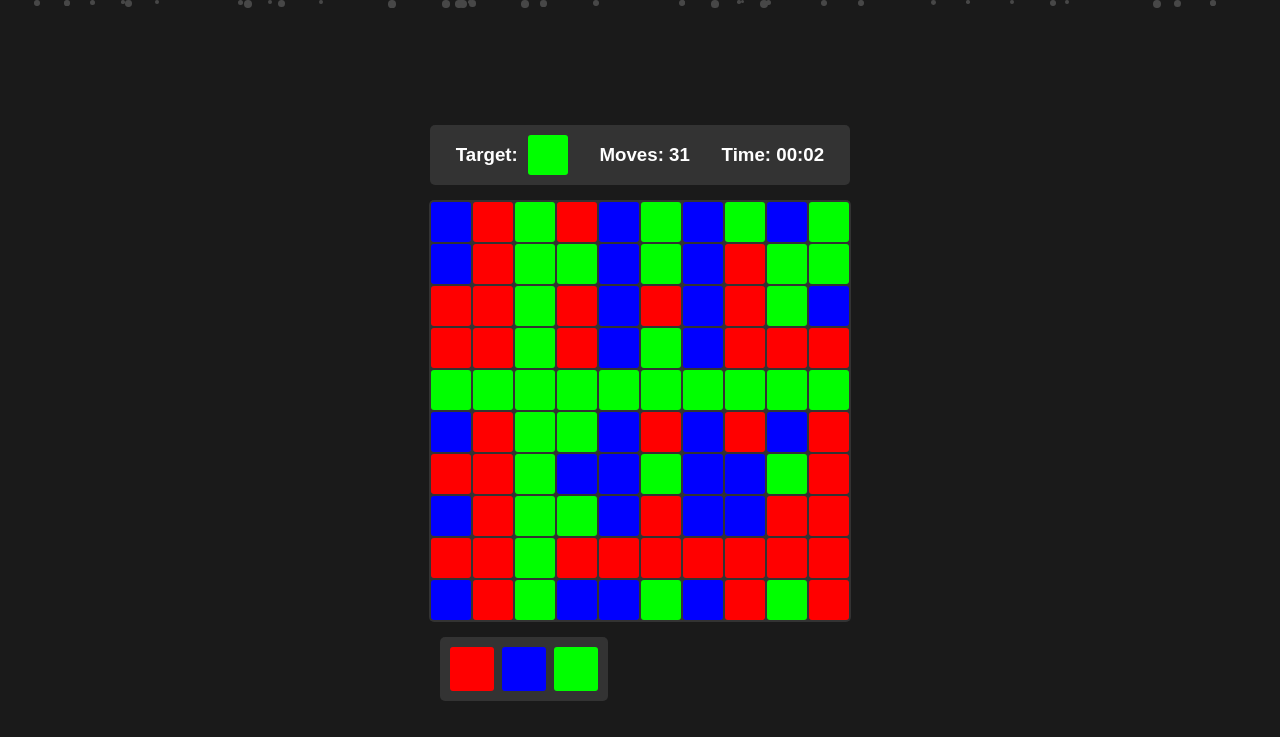
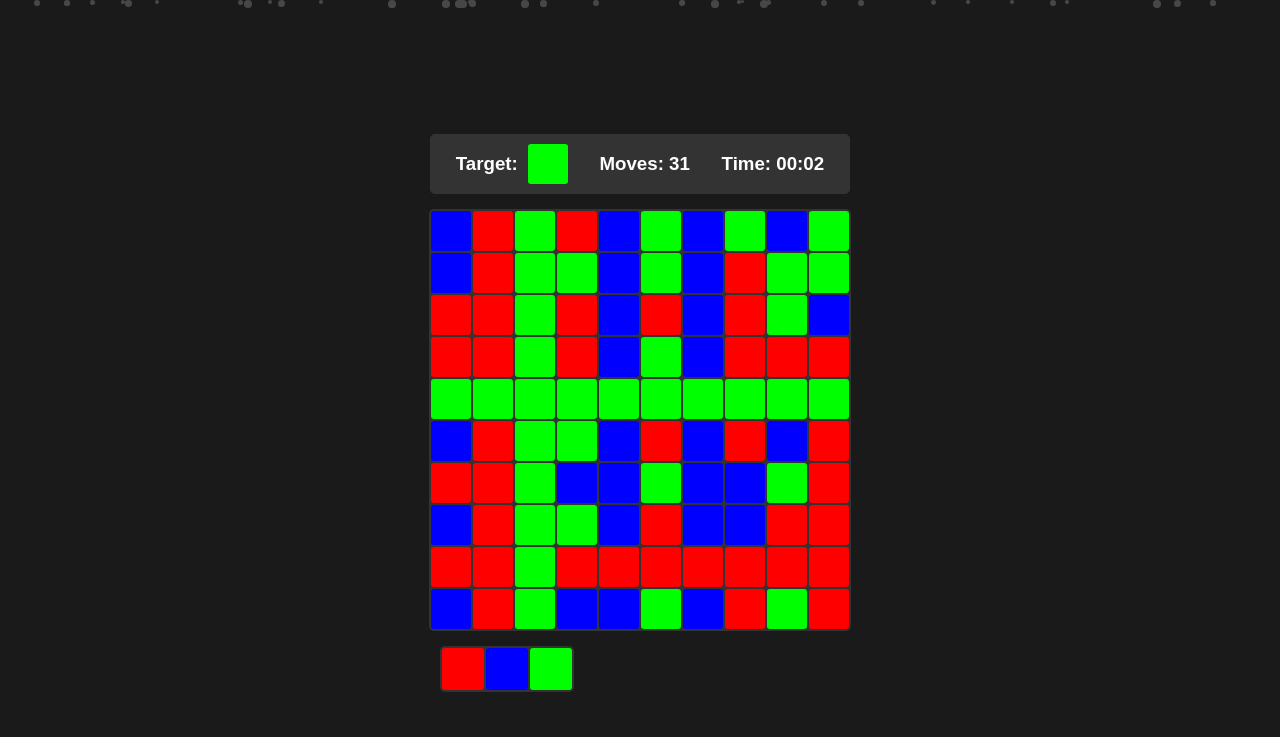
Before and after one commit to ronmurphy/colorFlood, a plain HTML site: page index.html in a window 1280 px wide. Both pictures are taken after a click on the button "Ready to Play!". Drawn offline with Linux system fonts and the light colour scheme.

Commit message:
Update index.html
ui update 2

```diff
--- a/index.html
+++ b/index.html
@@ -179,9 +179,9 @@
 
         #colorPicker {
             display: flex;
-            gap: 8px;
+            gap: 2px;
             background-color: #333;
-            padding: 10px;
+            padding: 2px;
             border-radius: 5px;
         }
 
@@ -215,8 +215,8 @@
         }
 
         .colorOption {
-            width: 40px;
-            height: 40px;
+            width: 38px;
+            height: 38px;
             border-radius: 3px;
             cursor: pointer;
             border: 2px solid transparent;
@@ -230,7 +230,7 @@
 
         #powerupContainer {
             background: #333;
-            padding: 10px;
+            padding: 2px;
             border-radius: 5px;
             margin-left: 10px;
         }
```
